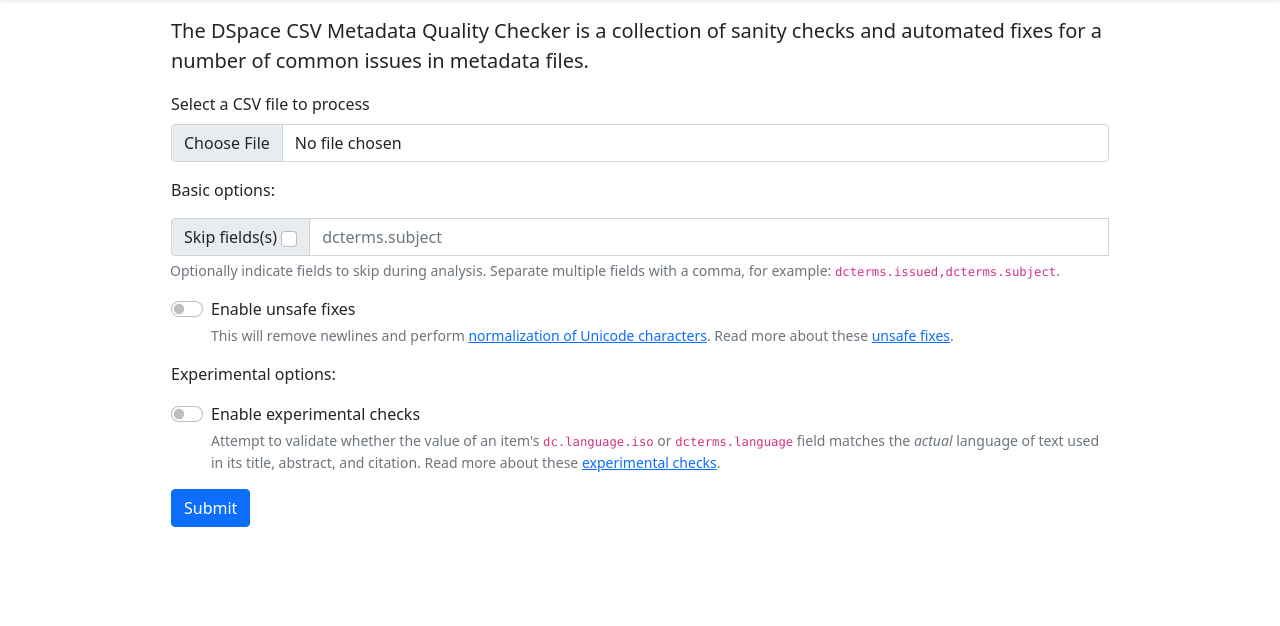
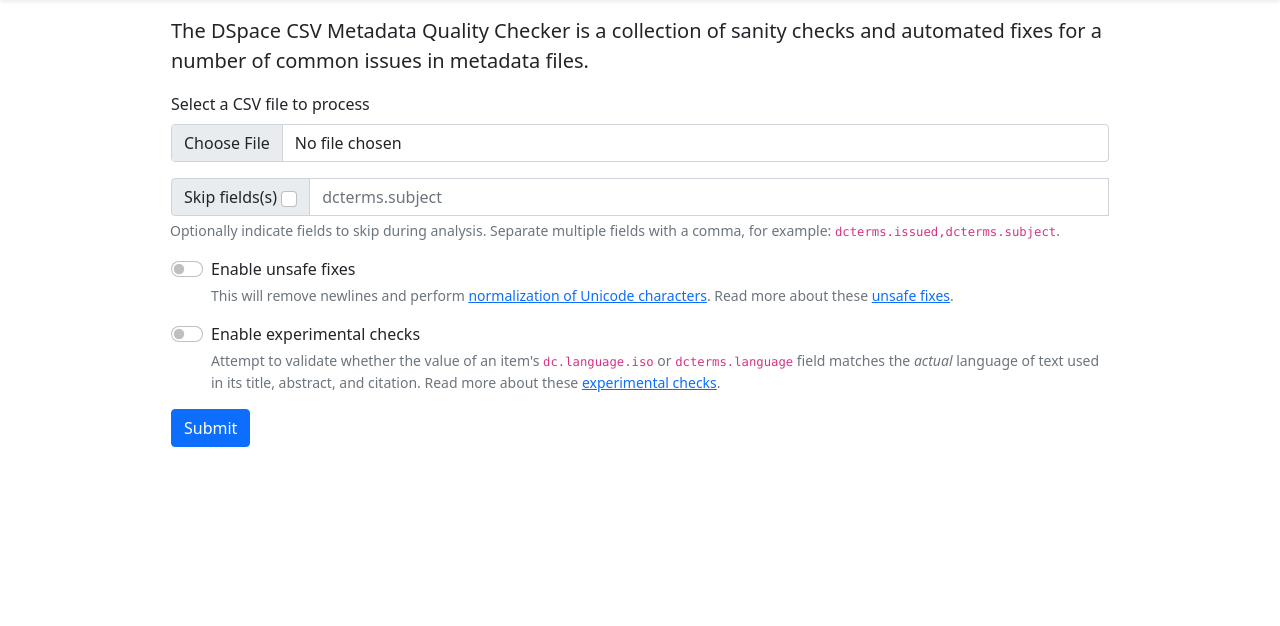
Before and after one commit to ilri/csv-metadata-quality-web, a Flask app: template templates/index.html in a window 1280 px wide. Shown: the part 56-682 px from the top of the page. Run offline with Flask 2, Linux system fonts and the light colour scheme; the template is opened without the code that fills it, so the values that code supplies are empty; some libraries are stand-ins or nearby versions.

Commit message:
templates/index.html: Remove basic and experimental labels

```diff
--- a/templates/index.html
+++ b/templates/index.html
@@ -11,8 +11,6 @@
             <label for="formFile" class="form-label">Select a CSV file to process</label>
             <input class="form-control" type="file" id="formFile" name="file" accept=".csv">
           </div>
-
-          <p>Basic options:</p>
 
           <div class="input-group mb-3">
             <div class="input-group-text">
@@ -29,8 +27,6 @@
             <div id="unsafeHelp" class="form-text">This will remove newlines and perform <a href="https://withblue.ink/2019/03/11/why-you-need-to-normalize-unicode-strings.html" title='When "Zoë" !== "Zoë". Or why you need to normalize Unicode strings'>normalization of Unicode characters</a>. Read more about these <a href="https://github.com/ilri/csv-metadata-quality#unsafe-fixes">unsafe fixes</a>.</div>
           </div>
 
-          <p>Experimental options:</p>
-
           <div class="mb-3 form-check form-switch">
             <input class="form-check-input" type="checkbox" id="experimentalCheckbox" name="experimental">
             <label class="form-check-label" for="experimentalCheckbox" aria-describedby="experimentalHelp">Enable experimental checks</label>
```
